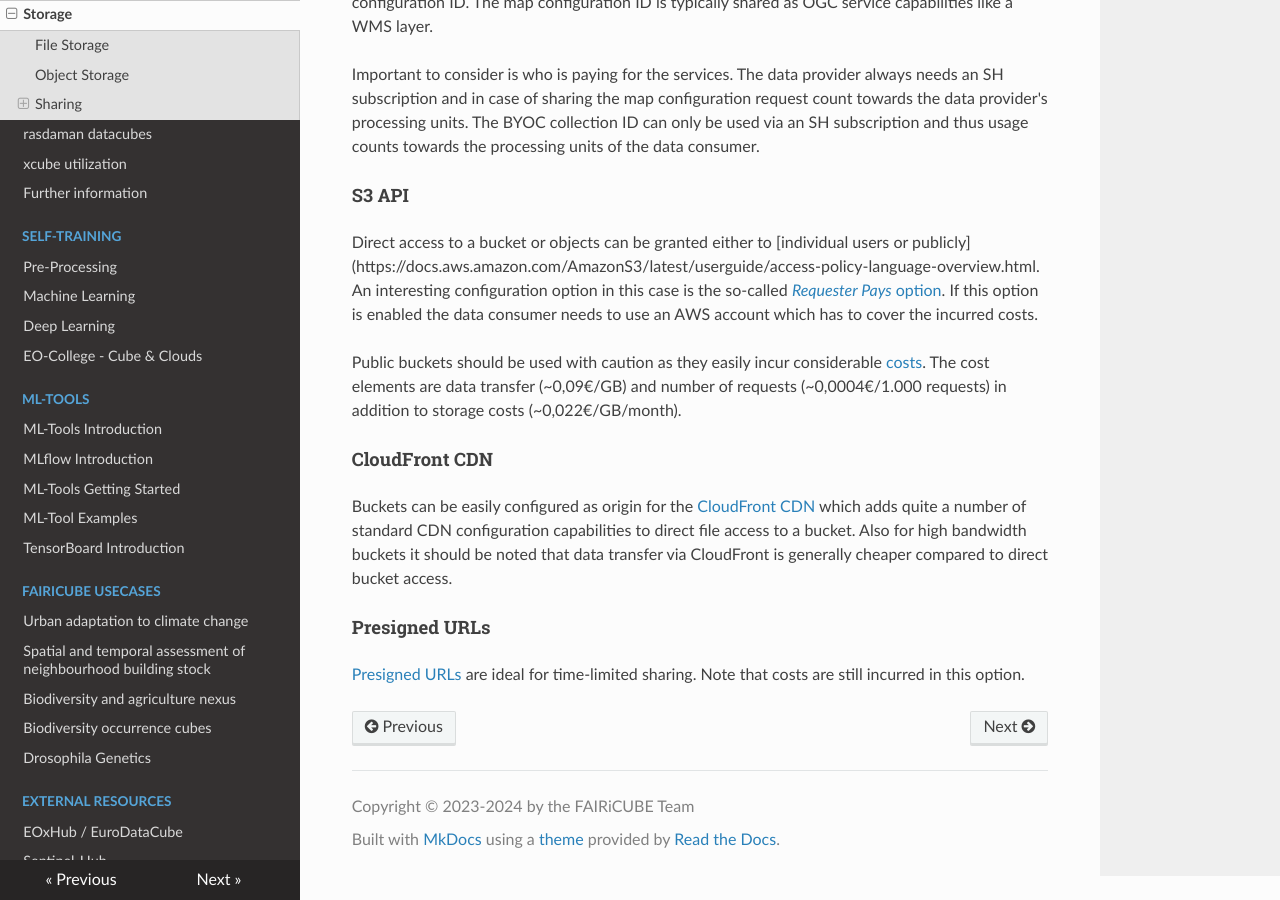
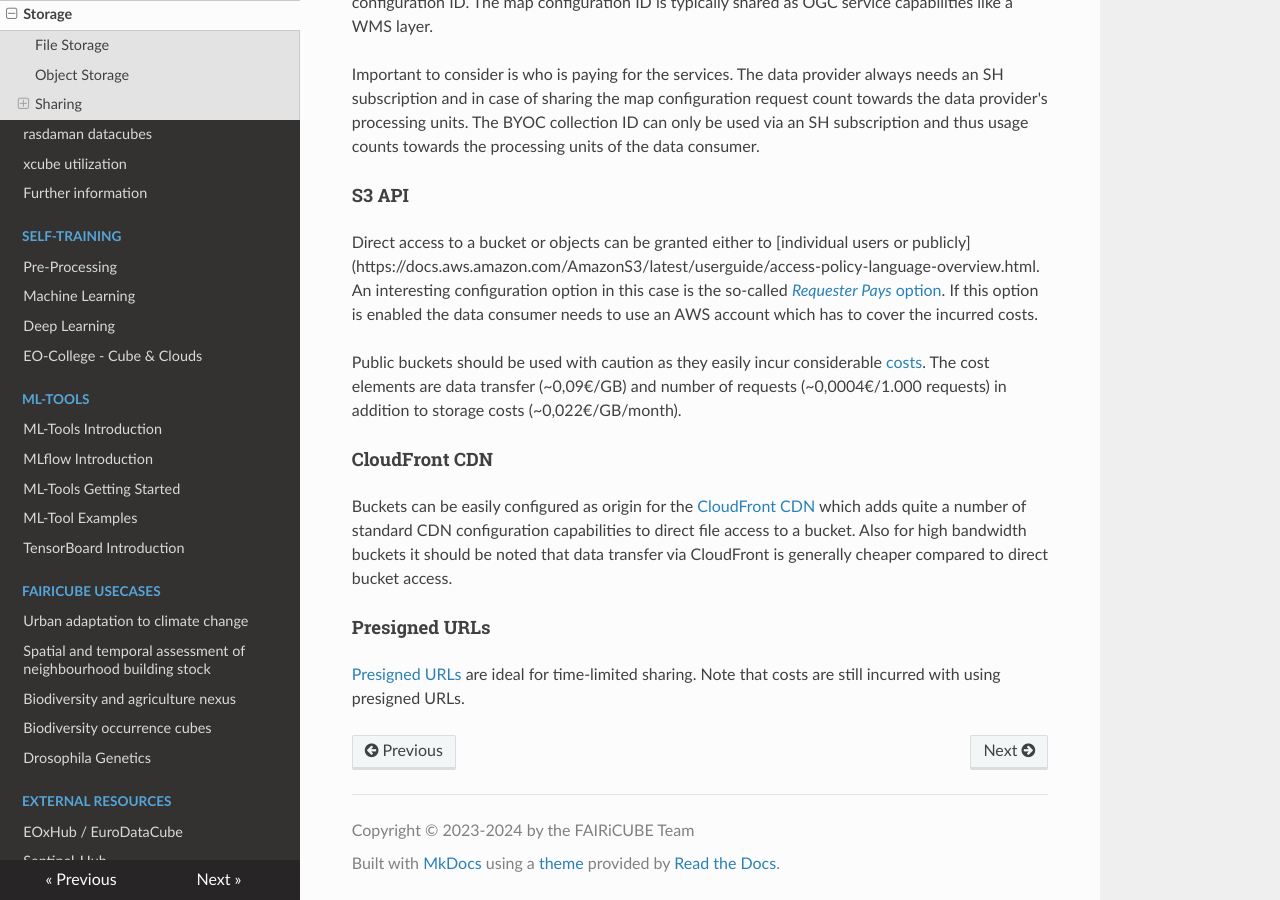
Before and after one commit to FAIRiCUBE/collaboration-platform, an MkDocs documentation site: the page built from docs/guide/storage.md, in a window 1280 px wide and 900 px high, scrolled down 1422 px. Built offline with MkDocs 1.6.1, drawn with Linux system fonts in a browser that asks for light colours; nearby versions of some CDN libraries.

Commit message:
trigger build

```diff
--- a/docs/guide/storage.md
+++ b/docs/guide/storage.md
@@ -53,4 +53,4 @@ Buckets can be easily configured as origin for the [CloudFront CDN](https://aws.
 
 ### Presigned URLs
 
-[Presigned URLs](https://docs.aws.amazon.com/AmazonS3/latest/userguide/using-presigned-url.html) are ideal for time-limited sharing. Note that costs are still incurred in this option.
+[Presigned URLs](https://docs.aws.amazon.com/AmazonS3/latest/userguide/using-presigned-url.html) are ideal for time-limited sharing. Note that costs are still incurred with using presigned URLs.
```
